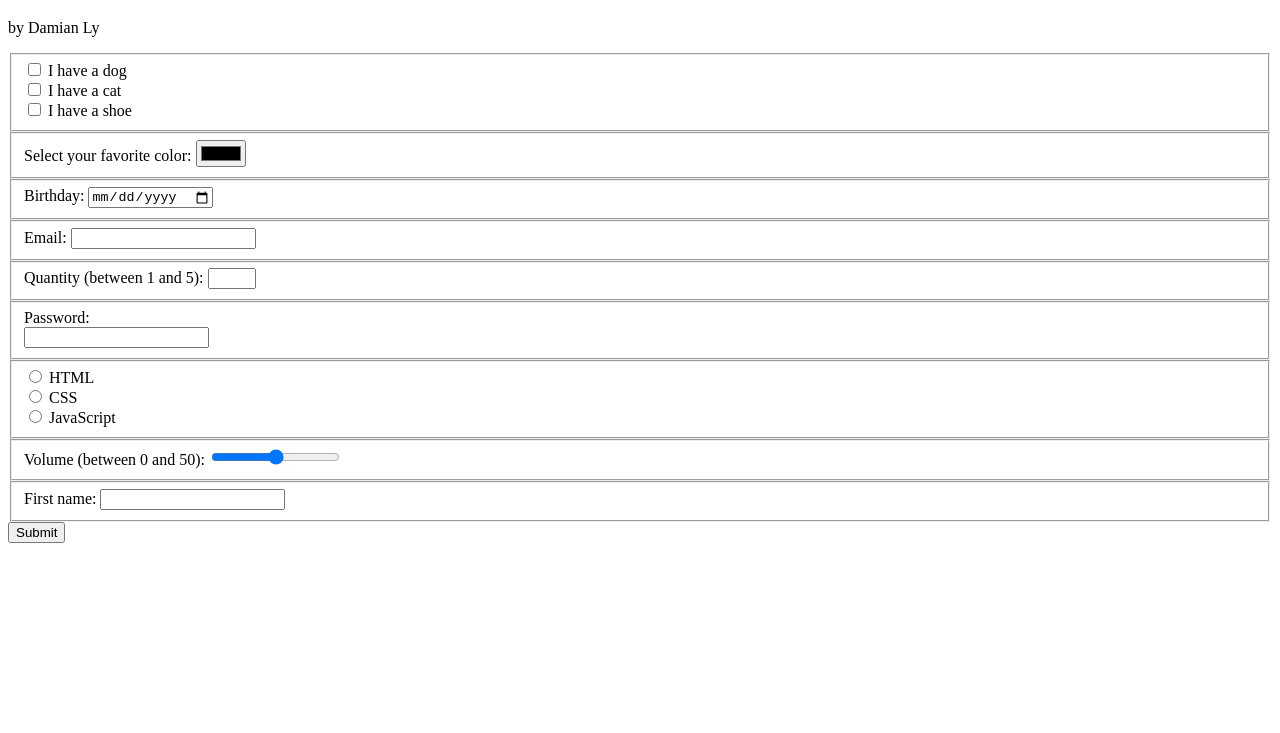
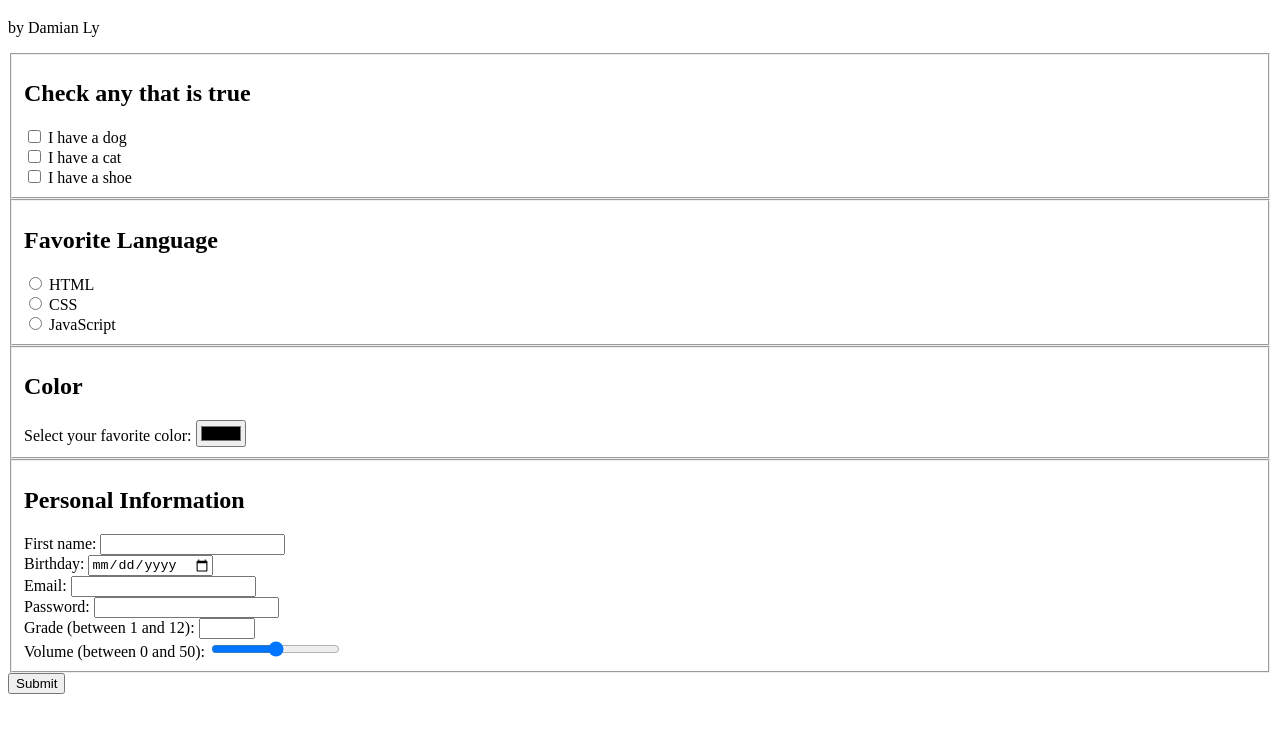
Before and after one commit to lydamian/learnkoding-solutions, a plain HTML site: page forms/index.html in a window 1280 px wide. Shown: the part 61-794 px from the top of the page. Drawn offline with Linux system fonts and the light colour scheme.

Commit message:
added headings

```diff
--- a/forms/index.html
+++ b/forms/index.html
@@ -9,6 +9,7 @@
 <p>by Damian Ly</p>
   <form>
     <fieldset>
+      <h2>Check any that is true</h2>
       <input type="checkbox" id="vehicle1" name="vehicle1" value="Bike" />
       <label for="vehicle1"> I have a dog</label><br>
       <input type="checkbox" id="vehicle2" name="vehicle2" value="Car" />
@@ -17,26 +18,7 @@
       <label for="vehicle3"> I have a shoe</label>
     </fieldset>
     <fieldset>
-      <label for="favcolor">Select your favorite color:</label>
-      <input type="color" id="favcolor" name="favcolor" />
-    </fieldset>
-    <fieldset>
-      <label for="birthday">Birthday:</label>
-      <input type="date" id="birthday" name="birthday" />
-    </fieldset>
-    <fieldset>
-      <label for="birthday">Email:</label>
-      <input type="email" id="email" name="email"/>
-    </fieldset>
-    <fieldset>
-      <label for="quantity">Quantity (between 1 and 5):</label>
-      <input type="number" id="quantity" name="quantity" min="1" max="5" />
-    </fieldset>
-    <fieldset>
-      <label for="pwd">Password:</label><br>
-      <input type="password" id="pwd" name="pwd" />
-    </fieldset>
-    <fieldset>
+      <h2>Favorite Language</h2>
       <input type="radio" id="html" name="fav_language" value="HTML" />
       <label for="html">HTML</label><br>
       <input type="radio" id="css" name="fav_language" value="CSS" />
@@ -45,12 +27,29 @@
       <label for="javascript">JavaScript</label>
     </fieldset>
     <fieldset>
+      <h2>Color</h2>
+      <label for="favcolor">Select your favorite color:</label>
+      <input type="color" id="favcolor" name="favcolor" />
+    </fieldset>
+    <fieldset>
+      <h2>Personal Information</h2>
+      <label for="fname">First name:</label>
+      <input type="text" id="fname" name="fname" />
+      <br />
+      <label for="birthday">Birthday:</label>
+      <input type="date" id="birthday" name="birthday" />
+      <br />
+      <label for="birthday">Email:</label>
+      <input type="email" id="email" name="email"/>
+      <br />
+      <label for="pwd">Password:</label>
+      <input type="password" id="pwd" name="pwd" />
+      <br />
+      <label for="quantity">Grade (between 1 and 12):</label>
+      <input type="number" id="quantity" name="quantity" min="1" max="12" />
+      <br />
       <label for="vol">Volume (between 0 and 50):</label>
       <input type="range" id="vol" name="vol" min="0" max="50" />
-    </fieldset>
-    <fieldset>
-      <label for="fname">First name:</label>
-      <input type="text" id="fname" name="fname" />
     </fieldset>
     <button type="submit">
       Submit
```
